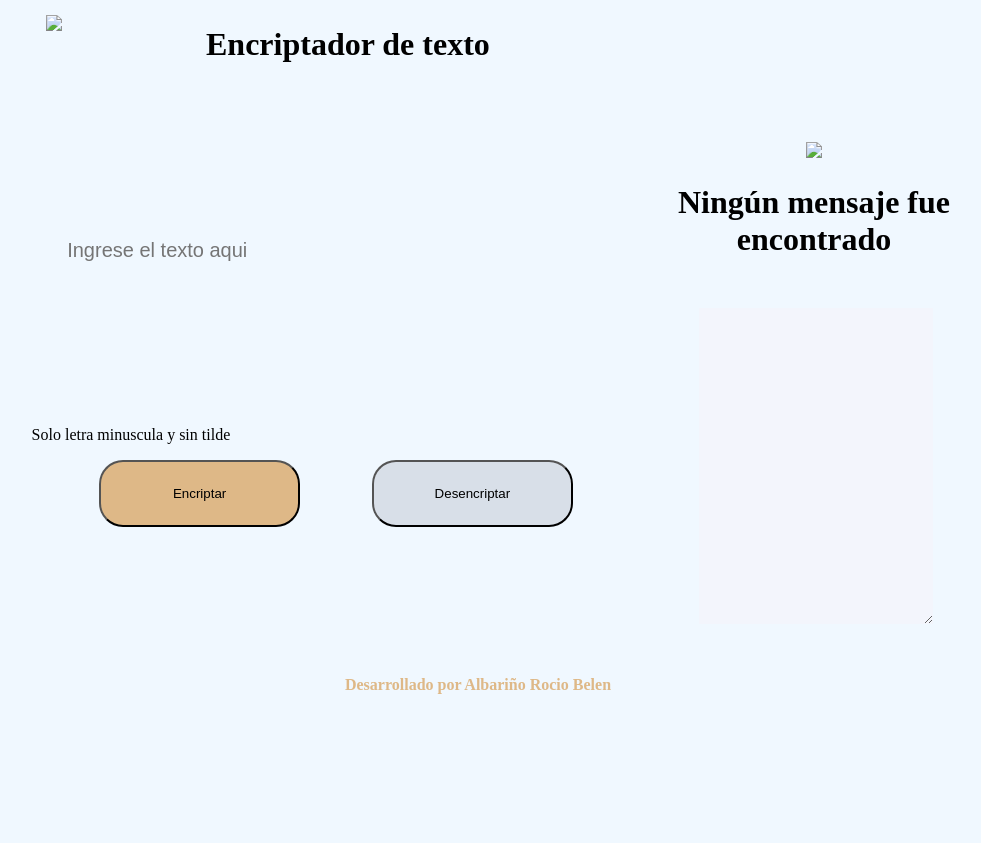
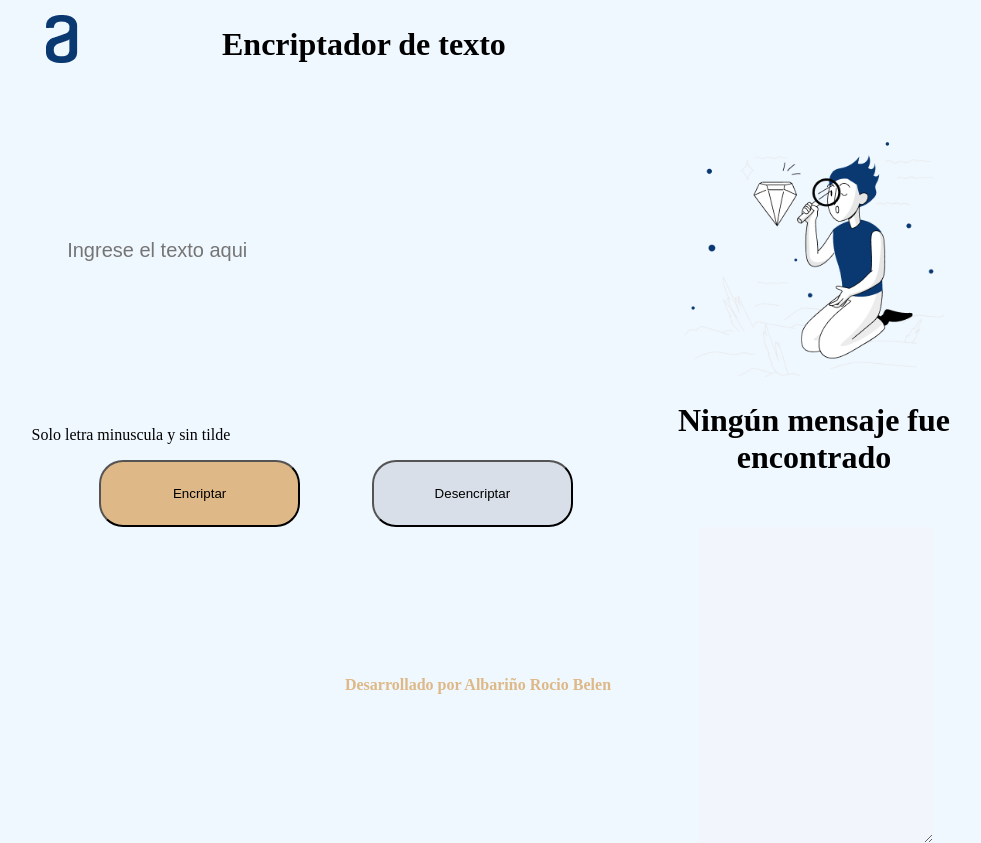
Before and after one commit to rocioalbarino/Encriptador-de-texto, a plain HTML site: page index.html in a window 1280 px wide. Shown: the whole page, without its empty margins (162-1143 px from the left). Before the commit the page ends 800 px from the top, so only its background shows below. Drawn offline with Linux system fonts and the light colour scheme; the site is published under a folder, as on GitHub Pages, so addresses that start at the root find nothing.

Commit message:
Correccion en imagenes

```diff
--- a/index.html
+++ b/index.html
@@ -9,14 +9,14 @@
   <body>
     <div class="container">
       <div class="logo">
-        <img class="logoImg" src="/Imagenes/Logoalura.png">
+        <img class="logoImg" src="Imagenes/Logoalura.png">
         <h1 class="tittle">Encriptador de texto</h1>
       </div>
       <div class="left">
           <input class="text-input" type="text" name="input-texto" id="inputtexto" placeholder="Ingrese el texto aqui">
       </div>
       <div class="right">
-        <img src="/Imagenes/Muñeco.png" id="imgDer">
+        <img src="Imagenes/Muñeco.png" id="imgDer">
         <h1 id="texto">Ningún mensaje fue encontrado</h1>
         <textarea id="texto2" ></textarea>
         <button type="button" id="copiar" onclick="copia()">Copiar</button>
```
